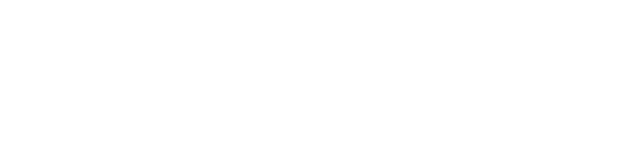
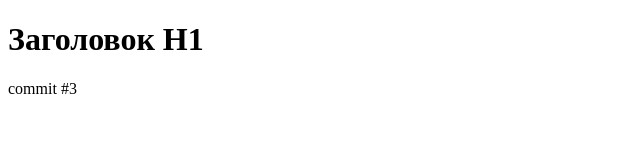
Before and after one commit to ArtDinWin/git-first, a plain HTML site: page index.html in a window 1280 px wide. Shown: the whole page, without its empty margins (0-640 px from the left). Drawn offline with Linux system fonts and the light colour scheme.

Commit message:
Add new text

```diff
--- a/index.html
+++ b/index.html
@@ -6,6 +6,9 @@
   <title>Document</title>
 </head>
 <body>
-
+  <h1>Заголовок H1</h1>
+  <p>
+    commit #3
+  </p>
 </body>
 </html>
```
